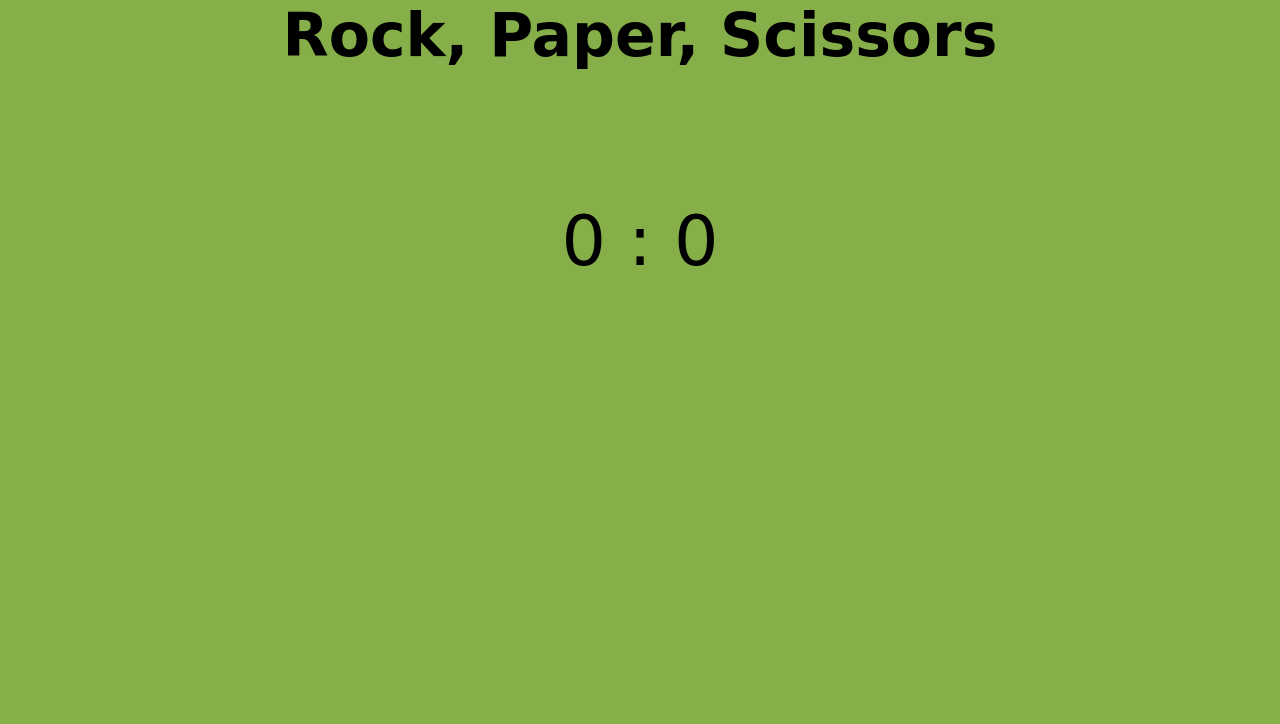
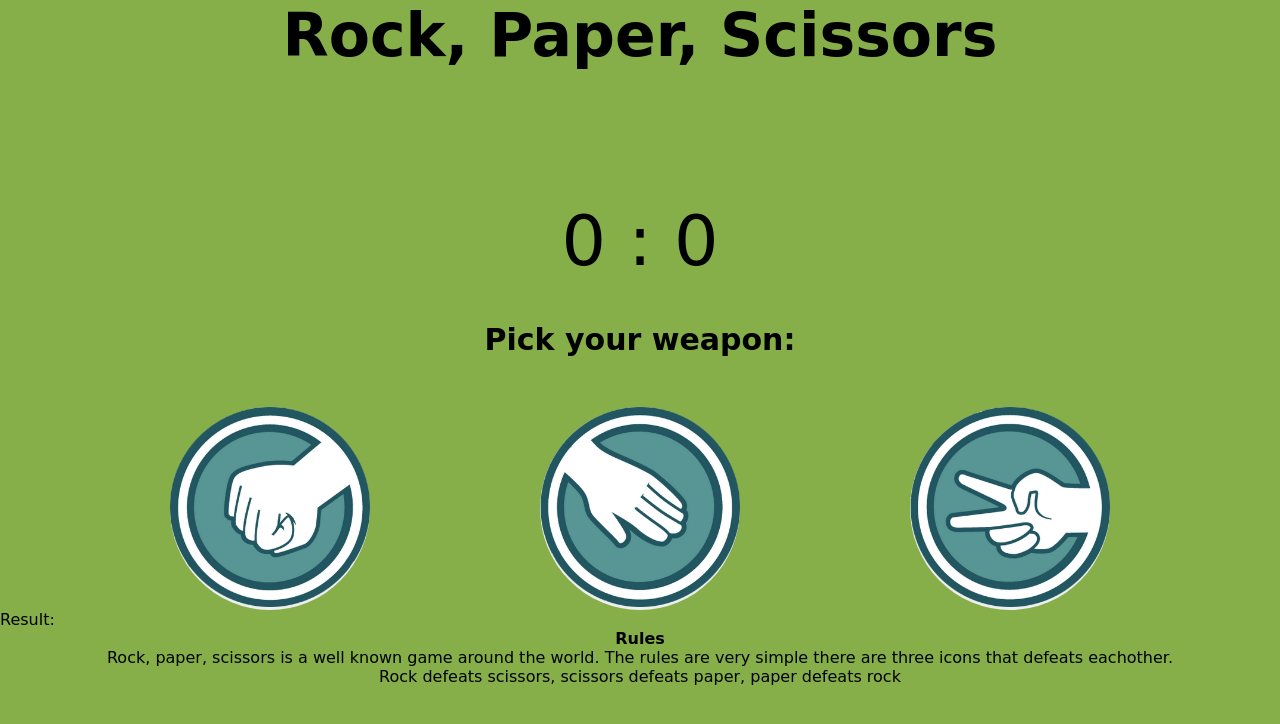
Before and after one commit to KnutHojeberg/project-2-javascript, a plain HTML site: page index.html in a window 1280 px wide. Drawn offline with Linux system fonts and the light colour scheme.

Commit message:
images and buttons added and styled. Rules displayed and results

```diff
--- a/assets/css/style.css
+++ b/assets/css/style.css
@@ -27,3 +27,27 @@ h3 {
     font-size: 70px;
     text-align: center;
 }
+
+h2 {
+    font-size: 30px;
+}
+
+h3 {
+    padding: 40px 0 50px 0;
+    font-size: 30px;
+}
+
+#game-choices {
+    display: flex;
+    justify-content: space-evenly;
+}
+
+img {
+    height: 200px;
+    width: 200px;
+}
+
+button {
+    cursor: pointer;
+    border-radius: 50%;
+}
--- a/index.html
+++ b/index.html
@@ -19,11 +19,33 @@
         <h1>Rock, Paper, Scissors</h1>
     </div>
 
-      <!-- score display -->
-      <div id="scores">
+    <!-- score display -->
+    <div id="scores">
         <span id="user-score">0</span>
         <span> : </span>
         <span id="computer-score">0</span>
+    </div>
+
+    <h3>Pick your weapon: </h3>
+
+    <!-- rock, paper, scissors buttons -->
+    <div id="game-choices">
+        <button id="rock" class="rps-button"><img src="assets/images/rock-hand.jpg" alt="Rock hand"></button>
+        <button id="paper" class="rps-button"><img src="assets/images/paper-hand.jpg" alt="Paper hand"></button>
+        <button id="scissors" class="rps-button"><img src="assets/images/scissor-hand.jpg" alt="Scissors hand"></button>
+    </div>
+
+    <!-- display result -->
+    <div id="result-container">Result:
+        <span id="result"></span>
+    </div>
+
+    <!-- rules -->
+    <div id="rules">
+        <h4>Rules</h4>
+        <p>Rock, paper, scissors is a well known game around the world. The rules are very simple there are three icons
+            that defeats eachother.</p>
+        <p>Rock defeats scissors, scissors defeats paper, paper defeats rock</p>
     </div>
 
 
```
Also changed, not shown: assets/images/paper-hand.jpg (added), assets/images/rock-hand.jpg (added), assets/images/scissor-hand.jpg (added).
